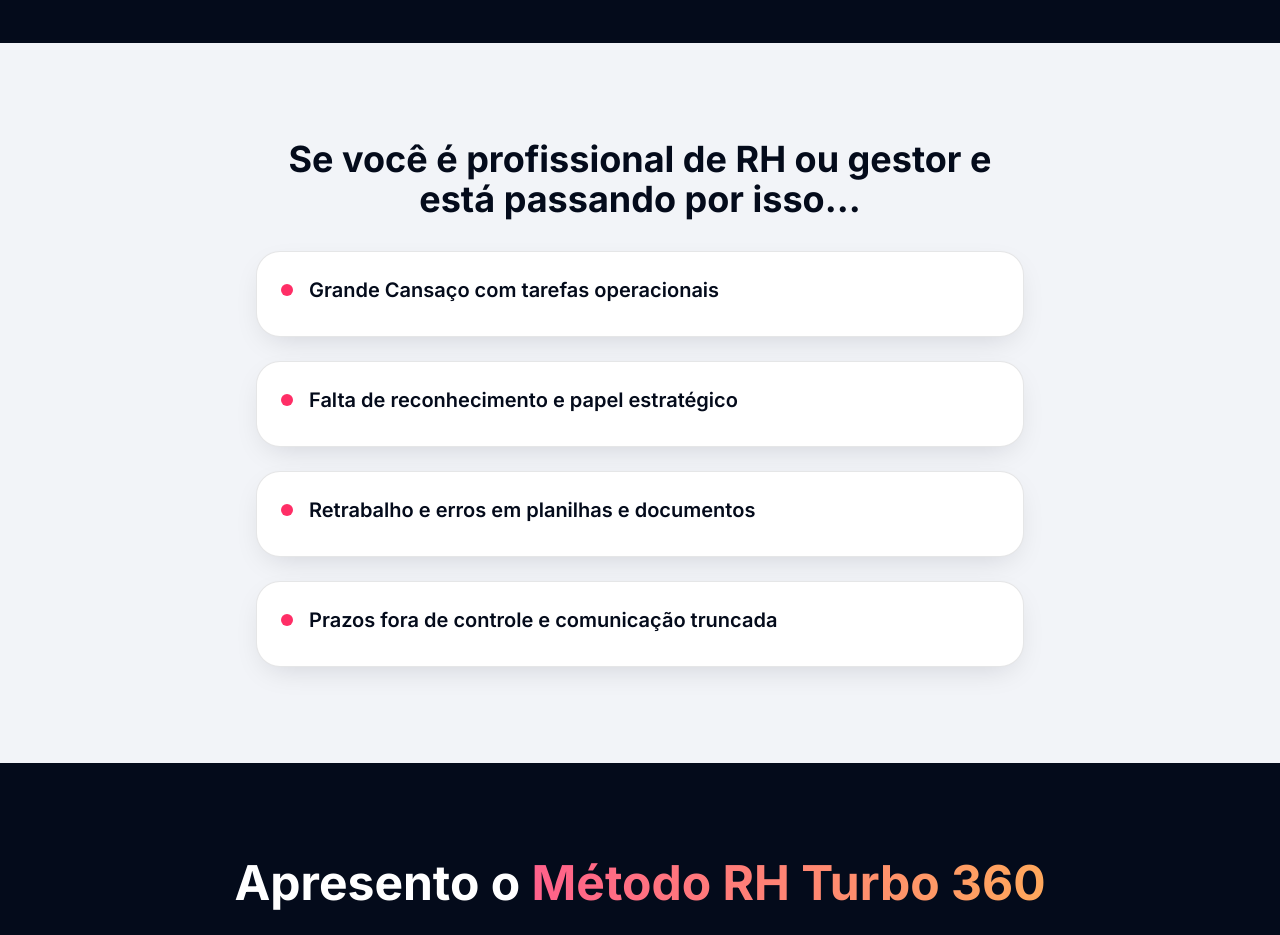
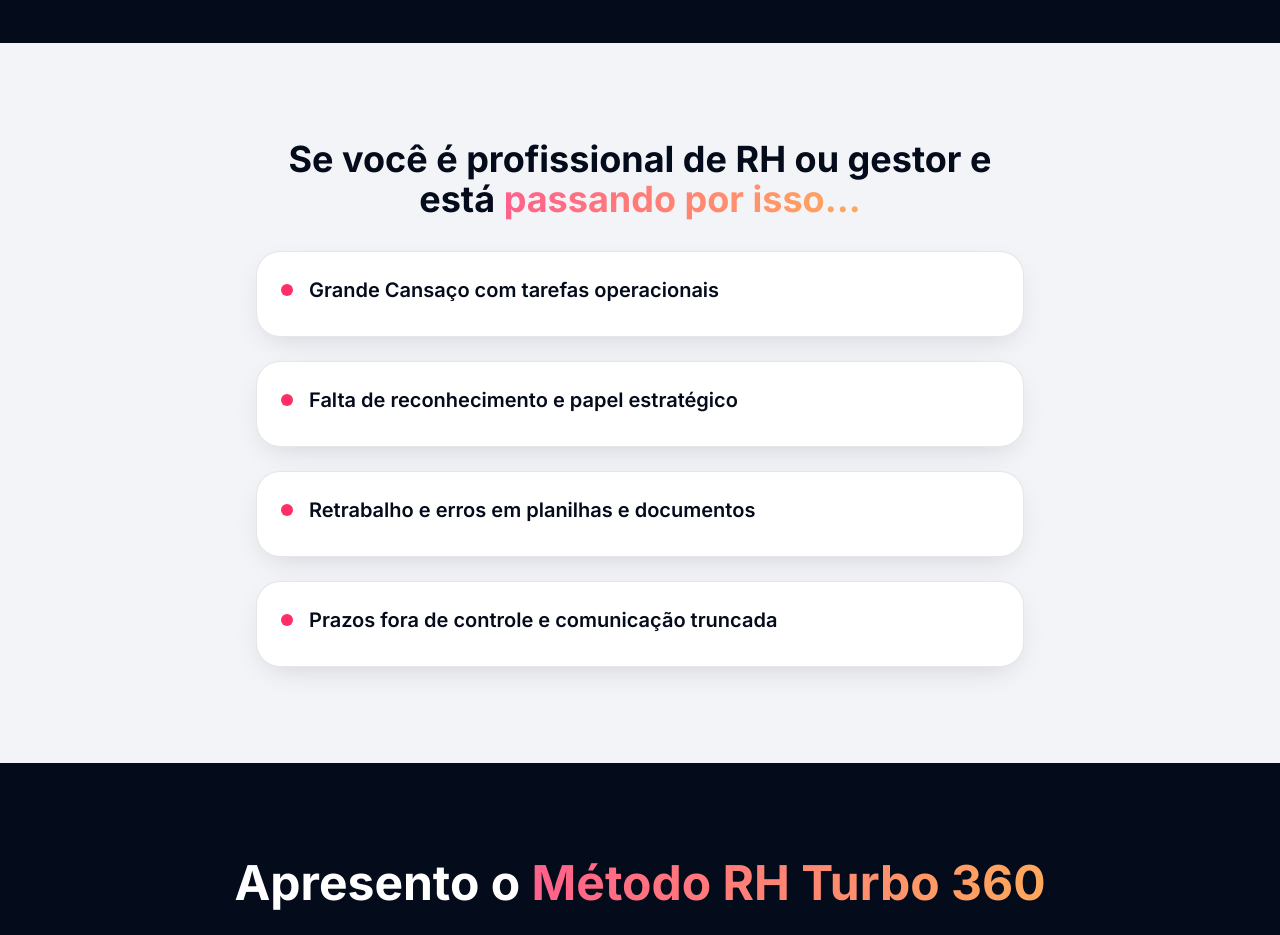
Before and after one commit to Pedrocruzr/Biblioteca-de-Prompts, a React (Vite) app: page / in a window 1280 px wide. Shown: the part 1100-2035 px from the top of the page. Built offline with nearby package versions, Linux system fonts and the light colour scheme; the HTML template or start-up script is replaced by a standard one.

Commit message:
[dyad] Applying gradient to section title - wrote 1 file(s)

```diff
--- a/src/pages/VendasRHTurbo360.tsx
+++ b/src/pages/VendasRHTurbo360.tsx
@@ -137,7 +137,7 @@ const VendasRHTurbo360 = () => {
       {/* Seção 2 — Identificação do Problema (CLARO) */}
       <SectionWrapper variant="light" id="problema">
         <div className="max-w-3xl mx-auto text-center">
-          <h2 className="font-heading font-bold text-3xl md:text-4xl mb-8">Se você é profissional de RH ou gestor e está passando por isso...
+          <h2 className="font-heading font-bold text-3xl md:text-4xl mb-8">Se você é profissional de RH ou gestor e está <span className="text-gradient">passando por isso...</span>
           </h2>
           <div className="space-y-6 text-left">
             {[{
```
